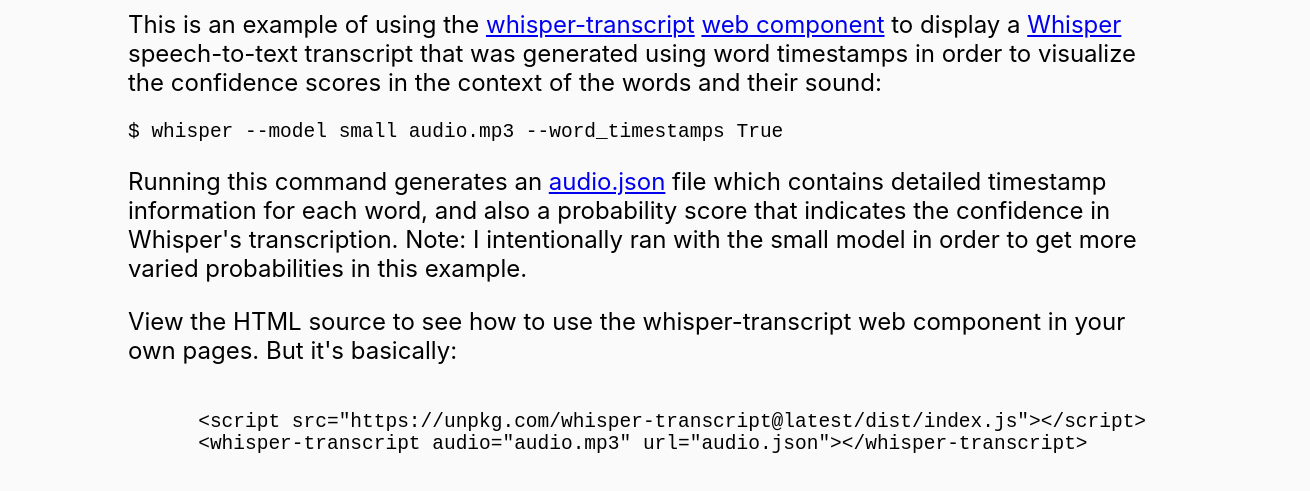
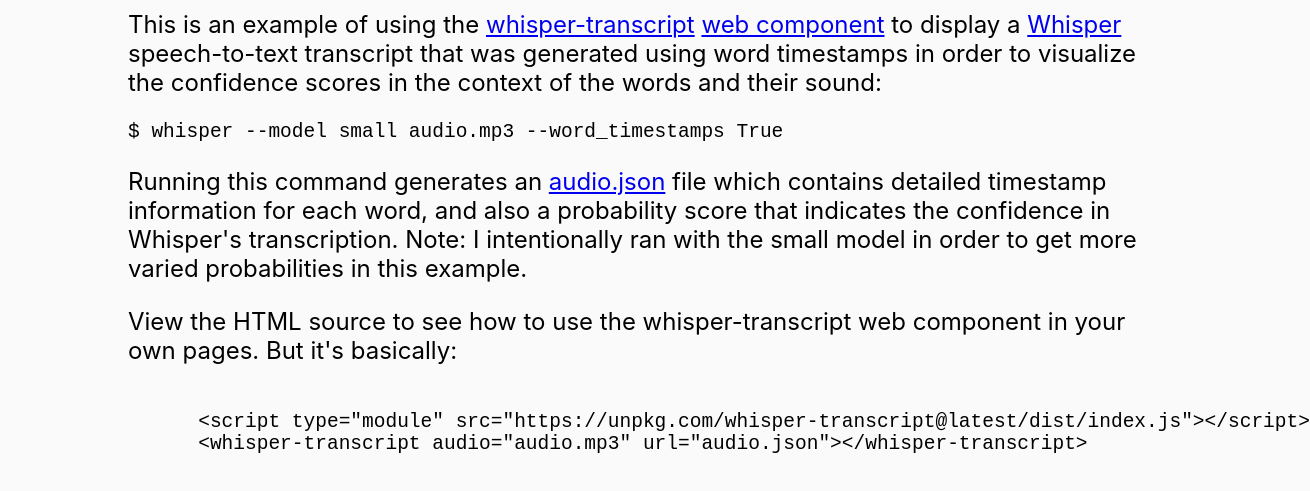
Before and after one commit to markpbaggett/whisper-transcript-sticky, a website: page docs/index.html in a window 1280 px wide. Shown: the part 113-604 px from the top of the page, 1310 px wide, since content can reach past the window. Drawn offline with Linux system fonts and the light colour scheme.

Commit message:
updated docs to us unpkg

```diff
--- a/docs/index.html
+++ b/docs/index.html
@@ -42,7 +42,7 @@
     component in your own pages. But it's basically: </p>
 
     <pre><code>
-      &lt;script src="https://unpkg.com/whisper-transcript@latest/dist/index.js"&gt;&lt;/script&gt;
+      &lt;script type="module" src="https://unpkg.com/whisper-transcript@latest/dist/index.js"&gt;&lt;/script&gt;
       &lt;whisper-transcript audio="audio.mp3" url="audio.json"&gt;&lt;/whisper-transcript&gt;
     </code></pre>
 
```
Also changed, not shown: README.md.
